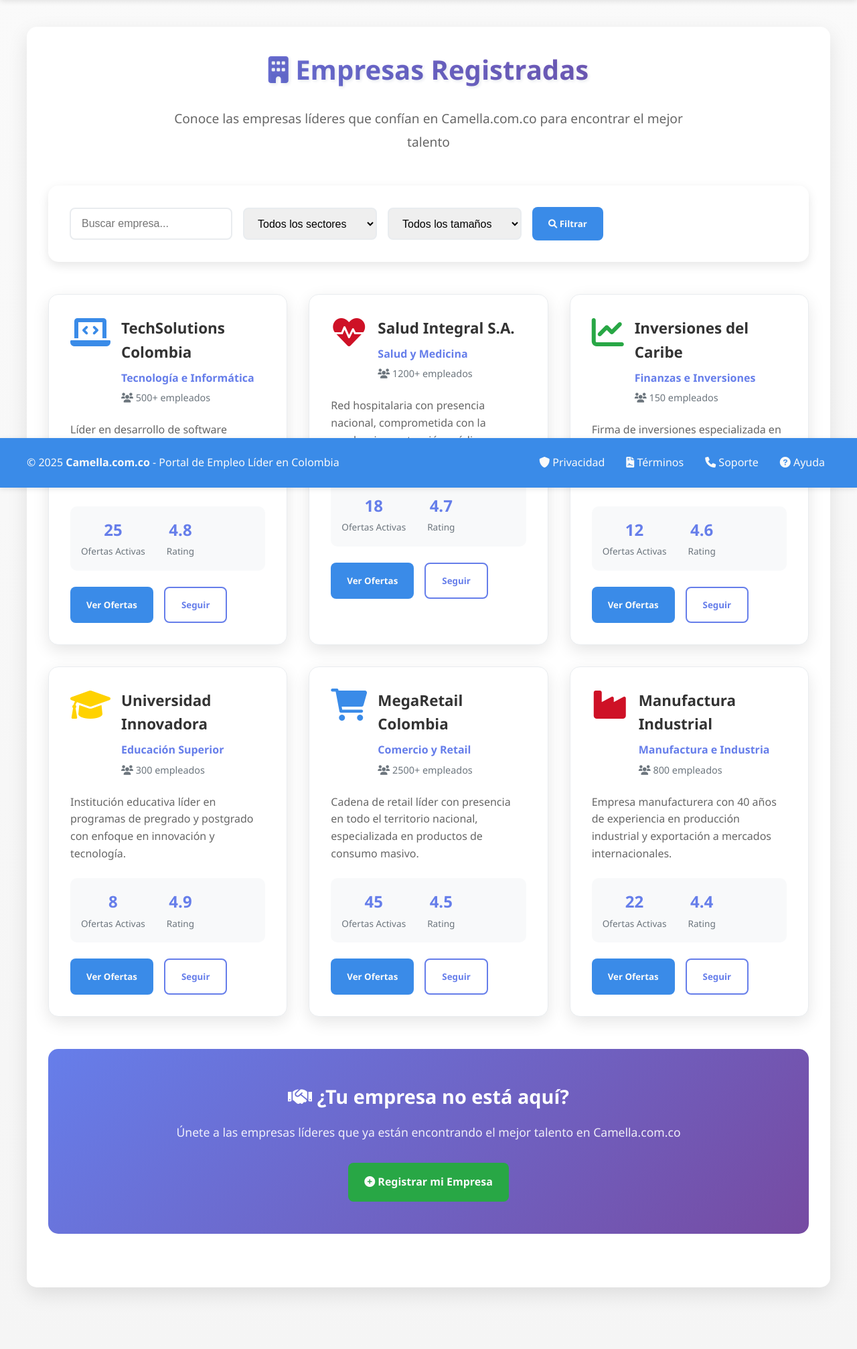
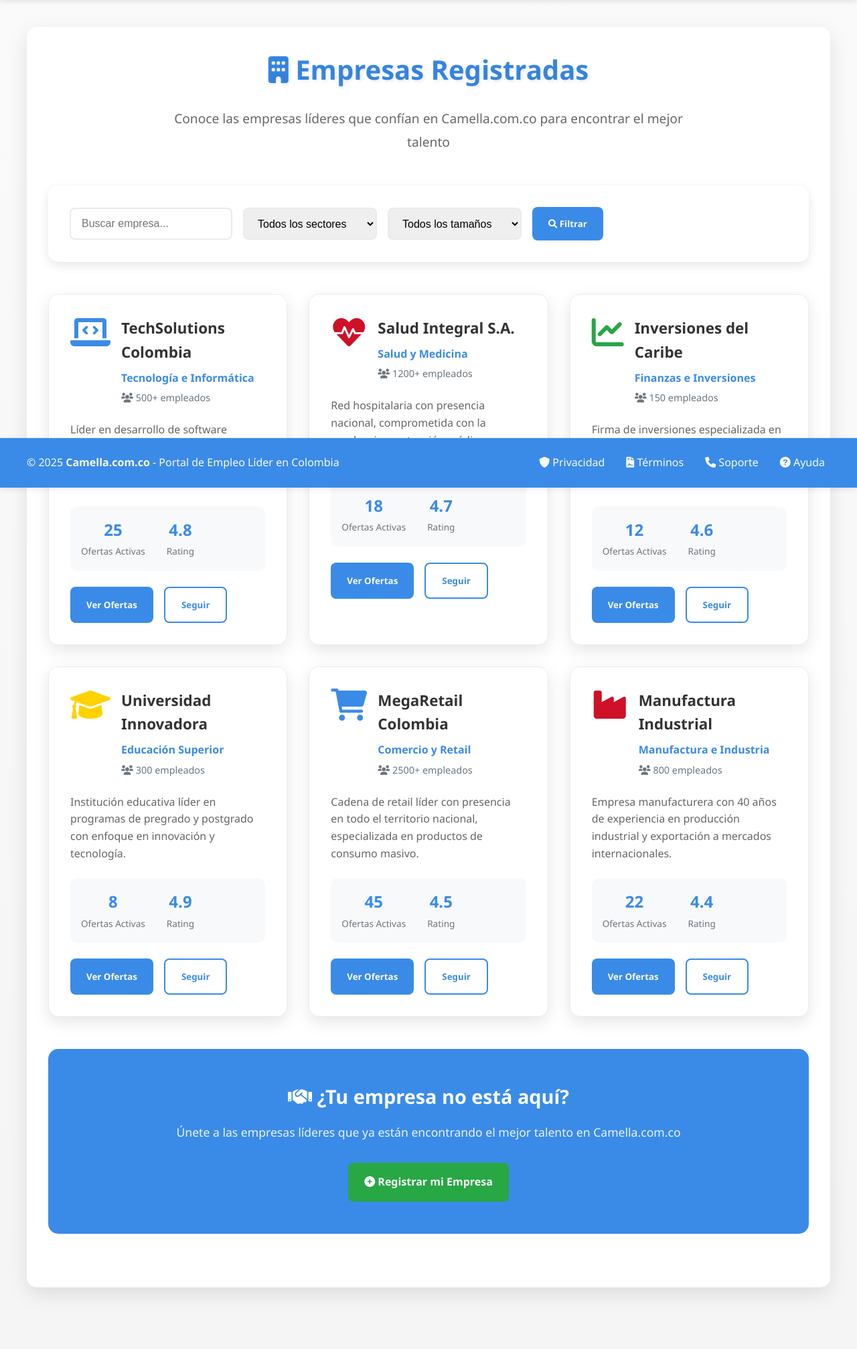
Before and after one commit to jmqp7373/camella, a PHP site: page /index.php?view=empresas in a window 1280 px wide. Shown: the part 72-2086 px from the top of the page at 67% size. Run offline with PHP 8.4, Linux system fonts and the light colour scheme.

Commit message:
Unificar colores púrpura/violeta al azul principal: #764ba2 y #667eea  #3a8be8
 UNIFICACIÓN MASIVA DE COLORES:

 COLORES ELIMINADOS:
- #764ba2 (púrpura oscuro)  #3a8be8
- #667eea (azul-púrpura claro)  #3a8be8

 ARCHIVOS ACTUALIZADOS:
- assets/css/style.css
- views/ayuda.php, empresas.php, talentos.php
- Páginas de error: 403.html, 404.html, 500.html
- Múltiples archivos PHP y CSS

 ELEMENTOS MODIFICADOS:
- Gradientes de fondo simplificados
- Colores de Centro de Ayuda unificados
- Botones y elementos interactivos
- Páginas de error con color consistente

 BENEFICIOS:
- Paleta completamente unificada
- Solo colores de marca oficial (azul #3a8be8)
- Gradientes simplificados pero elegantes
- Consistencia total en todo el sitio

 RESULTADO: 100% del proyecto usa únicamente colores de la paleta oficial
 Identidad visual colombiana preservada y mejorada

```diff
--- a/403.html
+++ b/403.html
@@ -10,7 +10,7 @@
             font-family: Arial, sans-serif;
             margin: 0;
             padding: 0;
-            background: linear-gradient(135deg, #667eea 0%, #764ba2 100%);
+            background: linear-gradient(135deg, #3a8be8 0%, #3a8be8 100%);
             min-height: 100vh;
             display: flex;
             justify-content: center;
@@ -43,7 +43,7 @@
         }
         .btn-home {
             display: inline-block;
-            background: linear-gradient(45deg, #667eea, #764ba2);
+            background: linear-gradient(45deg, #3a8be8, #3a8be8);
             color: white;
             padding: 12px 30px;
             text-decoration: none;
--- a/404.html
+++ b/404.html
@@ -10,7 +10,7 @@
             font-family: Arial, sans-serif;
             margin: 0;
             padding: 0;
-            background: linear-gradient(135deg, #667eea 0%, #764ba2 100%);
+            background: linear-gradient(135deg, #3a8be8 0%, #3a8be8 100%);
             min-height: 100vh;
             display: flex;
             justify-content: center;
@@ -43,7 +43,7 @@
         }
         .btn-home {
             display: inline-block;
-            background: linear-gradient(45deg, #667eea, #764ba2);
+            background: linear-gradient(45deg, #3a8be8, #3a8be8);
             color: white;
             padding: 12px 30px;
             text-decoration: none;
--- a/500.html
+++ b/500.html
@@ -10,7 +10,7 @@
             font-family: Arial, sans-serif;
             margin: 0;
             padding: 0;
-            background: linear-gradient(135deg, #667eea 0%, #764ba2 100%);
+            background: linear-gradient(135deg, #3a8be8 0%, #3a8be8 100%);
             min-height: 100vh;
             display: flex;
             justify-content: center;
@@ -43,7 +43,7 @@
         }
         .btn-home {
             display: inline-block;
-            background: linear-gradient(45deg, #667eea, #764ba2);
+            background: linear-gradient(45deg, #3a8be8, #3a8be8);
             color: white;
             padding: 12px 30px;
             text-decoration: none;
--- a/assets/css/style.css
+++ b/assets/css/style.css
@@ -153,7 +153,7 @@ body {
     font-size: 2.5rem;
     margin-bottom: 1rem;
     text-align: center;
-    background: linear-gradient(45deg, #667eea, #764ba2);
+    background: linear-gradient(45deg, #3a8be8, #3a8be8);
     -webkit-background-clip: text;
     -webkit-text-fill-color: transparent;
     background-clip: text;
@@ -226,13 +226,13 @@ body {
 }
 
 .subcategories li:hover {
-    color: #667eea;
+    color: #3a8be8;
     font-weight: 500;
 }
 
 .subcategories li::before {
     content: "→ ";
-    color: #667eea;
+    color: #3a8be8;
     font-weight: bold;
 }
 
--- a/views/empresas.php
+++ b/views/empresas.php
@@ -271,7 +271,7 @@ $pageTitle = "Empresas Registradas";
 
 .search-input:focus, .filter-select:focus {
     outline: none;
-    border-color: #667eea;
+    border-color: #3a8be8;
 }
 
 .companies-grid {
@@ -293,7 +293,7 @@ $pageTitle = "Empresas Registradas";
 .company-card:hover {
     transform: translateY(-8px);
     box-shadow: 0 15px 40px rgba(0,0,0,0.15);
-    border-color: #667eea;
+    border-color: #3a8be8;
 }
 
 .company-header {
@@ -314,7 +314,7 @@ $pageTitle = "Empresas Registradas";
 }
 
 .company-sector {
-    color: #667eea;
+    color: #3a8be8;
     font-weight: 600;
     margin-bottom: 0.3rem;
 }
@@ -347,7 +347,7 @@ $pageTitle = "Empresas Registradas";
     display: block;
     font-size: 1.5rem;
     font-weight: bold;
-    color: #667eea;
+    color: #3a8be8;
 }
 
 .stat-label {
@@ -362,17 +362,17 @@ $pageTitle = "Empresas Registradas";
 
 .btn-outline {
     background: transparent;
-    border: 2px solid #667eea;
-    color: #667eea;
+    border: 2px solid #3a8be8;
+    color: #3a8be8;
 }
 
 .btn-outline:hover {
-    background: #667eea;
+    background: #3a8be8;
     color: white;
 }
 
 .cta-empresas {
-    background: linear-gradient(135deg, #667eea 0%, #764ba2 100%);
+    background: linear-gradient(135deg, #3a8be8 0%, #3a8be8 100%);
     color: white;
     padding: 3rem;
     border-radius: 15px;
```
Also changed, not shown: views/ayuda.php (+7 -7 lines), views/contacto.php (+4 -4 lines), views/talentos.php (+5 -5 lines), assets/css/colors.css (line endings or trailing spaces), controllers/BaseController.php (line endings or trailing spaces), index.php (line endings or trailing spaces), models/BaseModel.php (line endings or trailing spaces), partials/footer.php (line endings or trailing spaces), partials/header.php (line endings or trailing spaces), views/home.php (line endings or trailing spaces), views/login.php (line endings or trailing spaces).
